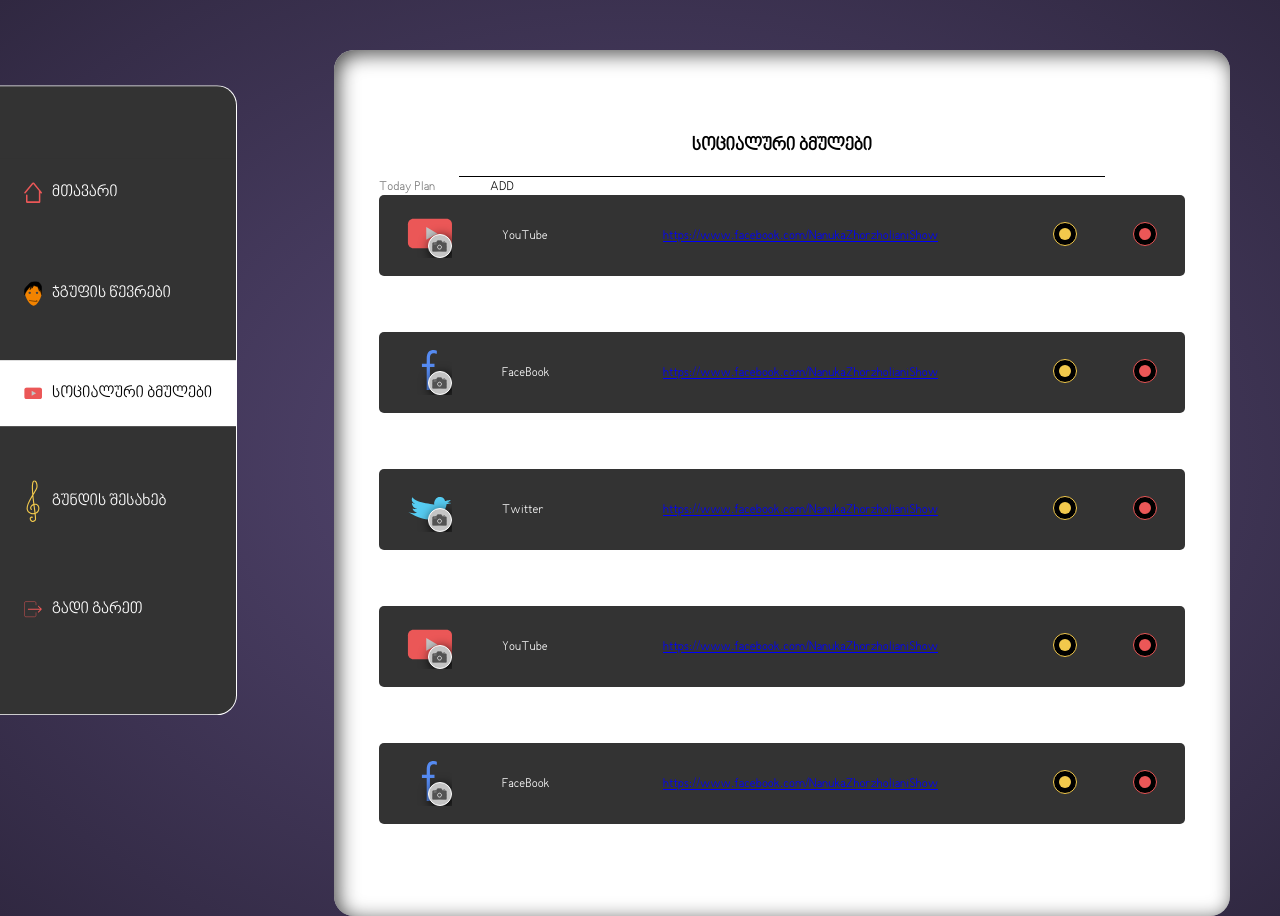
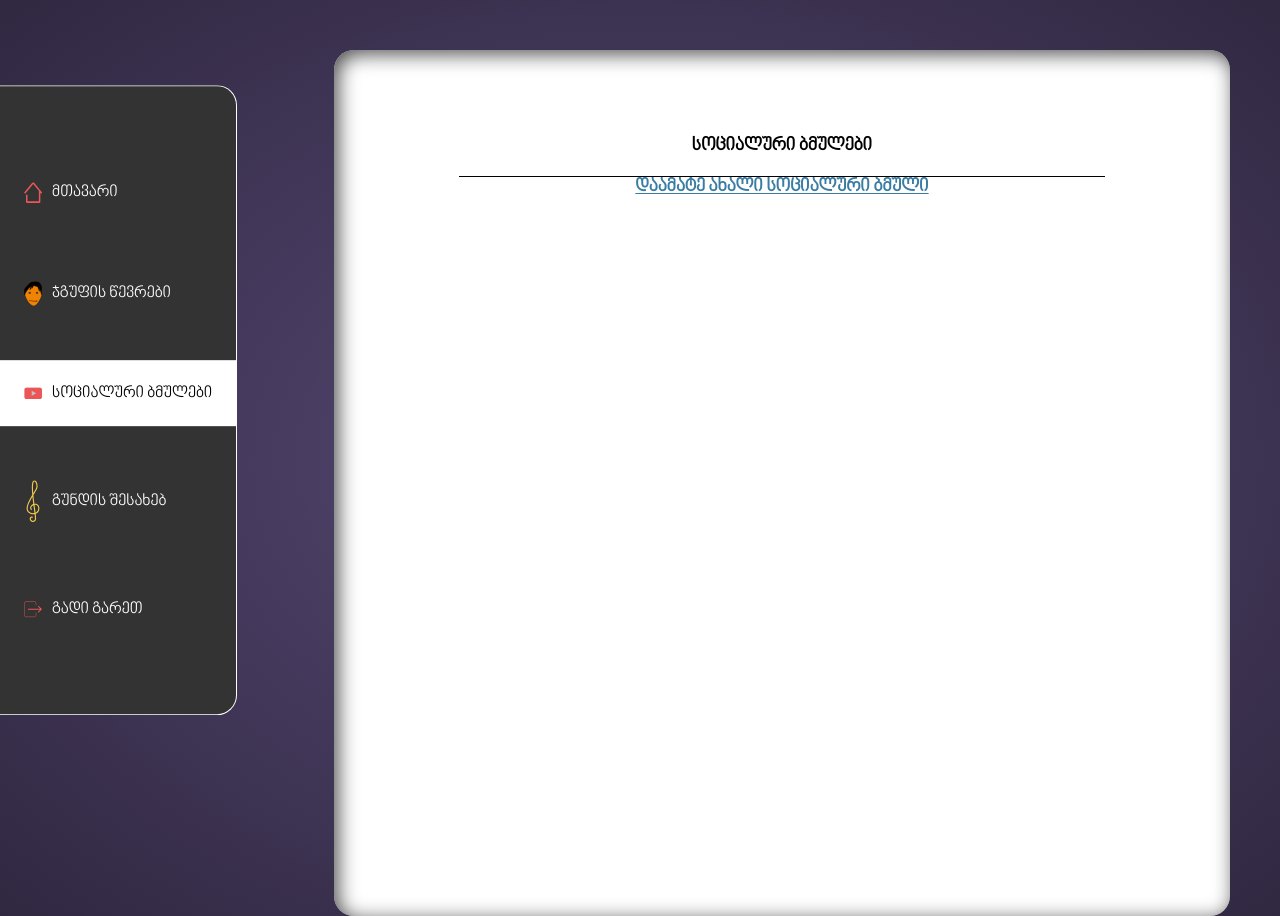
Before and after one commit to KiwiScreams/FolkSoul-app, a React (Vite) app: page /main/social in a window 1280 px wide. Built offline with nearby package versions, Linux system fonts and the light colour scheme.

Commit message:
social page

```diff
--- a/src/components/SocialLinks.jsx
+++ b/src/components/SocialLinks.jsx
@@ -7,119 +7,224 @@ import facebook_icon from "../assets/images/facebook.svg"
 import twitter_icon from "../assets/images/twitter.svg"
 import camera from "../assets/images/Camera Icon.svg"
 function SocialLinks() {
+    const [todo, setTodo] = useState([]);
     const [input, setInput] = useState('');
-    const [todo, setTodo] = useState([
-        { id: Math.random(), name: "YouTube", href: "https://www.facebook.com/NanukaZhorzholianiShow", image: youtube_icon },
-        { id: Math.random(), name: "FaceBook", href: "https://www.facebook.com/NanukaZhorzholianiShow", image: facebook_icon },
-        { id: Math.random(), name: "Twitter", href: "https://www.facebook.com/NanukaZhorzholianiShow", image: twitter_icon },
-        { id: Math.random(), name: "YouTube", href: "https://www.facebook.com/NanukaZhorzholianiShow", image: youtube_icon },
-        { id: Math.random(), name: "FaceBook", href: "https://www.facebook.com/NanukaZhorzholianiShow", image: facebook_icon },
-        { id: Math.random(), name: "Twitter", href: "https://www.facebook.com/NanukaZhorzholianiShow", image: twitter_icon },
-        { id: Math.random(), name: "YouTube", href: "https://www.facebook.com/NanukaZhorzholianiShow", image: youtube_icon },
-        { id: Math.random(), name: "FaceBook", href: "https://www.facebook.com/NanukaZhorzholianiShow", image: facebook_icon },
-        { id: Math.random(), name: "Twitter", href: "https://www.facebook.com/NanukaZhorzholianiShow", image: twitter_icon }
-    ]);
-    const [recentImageURL, setRecentImageURL] = useState(null);
-    // useEffect(() => {
-    //     const storedImage = localStorage.getItem("social-image");
-    //     if (storedImage) {
-    //       setRecentImageURL(storedImage);
-    //     }
-    //   }, []);
-      const handleImageChange = (event, todoId) => {
-        const file = event.target.files[0]
-        const reader = new FileReader()
-        reader.addEventListener("load", () => {
-          const imageDataURL = reader.result;
-          setTodo(todo.map((item) =>
-            item.id === todoId ? { ...item, recentImageURL: imageDataURL } : item
-          ))
-        //   localStorage.setItem(`social-image`, imageDataURL)
-        })
-        reader.readAsDataURL(file)
-      }
+    const [updateToDo, setUpdateToDo] = useState(null);
+    const [toggle, setToggle] = useState(true);
+    const [image, setImage] = useState(null);
+    const [name, setName] = useState('');
+    const [href, setHref] = useState('');
+    const [imageUrl, setImageUrl] = useState(null);
+    const [showPanel, setShowPanel] = useState(false);
+    const handleImageChange = (event) => {
+        setImage(event.target.files[0]);
+        const imageUrl = URL.createObjectURL(event.target.files[0]);
+        setImageUrl(imageUrl);
+    };
 
-    const [updateToDo, setUpdateToDo] = useState(null);
-    const [IsToggle, setToggle] = useState(true);
-    const AddItem = (e) => {
-        e.preventDefault();
-        if (!input) {
-            alert("Please Fill Input Value");
-        } else if (input === " ") {
-            alert("Please Fill Input Value");
-        }
-        else if (updateToDo) {
-            setTodo(todo.map((e) => {
+    const AddItem = () => {
+        if (updateToDo) {
+            const updatedTodo = todo.map((e) => {
                 if (e.id === updateToDo) {
-                    return { ...e, name: input }
+                    return { ...e, name: name, href: href, image: image };
                 }
                 return e;
-            }))
-            setInput('');
+            });
+            setTodo(updatedTodo);
+            setUpdateToDo(null);
             setToggle(true);
-            setUpdateToDo(null);
+            setImage(null);
+            setName('');
+            setHref('');
         } else {
-            const AllInput = { id: Math.random(), name: input }
-            setTodo([...todo, AllInput]);
-            setInput('')
+            const newTodo = {
+                id: Math.random(),
+                name: name,
+                href: href,
+                image: image,
+            };
+            setTodo([...todo, newTodo]);
+            setImage(null);
+            setName('');
+            setHref('');
         }
-    }
+    };
+
     const DeleteItem = (ToDo) => {
-        const TrashData = todo.filter((e) => {
-            return e.id !== ToDo.id
-        })
-        setTodo(TrashData);
-    }
+        const filteredTodo = todo.filter((e) => e.id !== ToDo.id);
+        setTodo(filteredTodo);
+    };
+
     const EditItem = (ToDo) => {
-        const UpdateFind = todo.find((e) => {
-            return e.id === ToDo.id
-        })
-        setInput(UpdateFind.name);
-        setUpdateData(ToDo.id);
+        const updatedTodo = todo.find((e) => e.id === ToDo.id);
+        setName(updatedTodo.name);
+        setHref(updatedTodo.href);
+        setImage(updatedTodo.image);
+        setUpdateToDo(ToDo.id);
         setToggle(false);
-    }
+    };
+
+    const handleAddSocClick = () => {
+        setShowPanel(true);
+    };
+
+    const handleClosePanel = () => {
+        setShowPanel(false);
+    };
+
     return (
-        <>
+        // <div className="social-links-container">
+        //     <div className="social-links-header">
+        //         <h5 className="text-bg">სოციალური ბმულები</h5>
+        //     </div>
+        //     <div className="social-links-body">
+        //         <input
+        //             type="file"
+        //             onChange={handleImageChange}
+        //             placeholder="აირჩიე სოციალური ქსელის ხატულა"
+        //         />
+        //         <input
+        //             type="text"
+        //             value={name}
+        //             onChange={(e) => setName(e.target.value)}
+        //             placeholder="Name of social network"
+        //         />
+        //         <input
+        //             type="text"
+        //             value={href}
+        //             onChange={(e) => setHref(e.target.value)}
+        //             placeholder="Link"
+        //         />
+        //         <button onClick={AddItem}>ADD</button>
+        //         <div className="all-todos-container">
+        //             {todo.map((e) => (
+        //                 <div key={e.id} className="flex todo">
+        //                     <div className="flex todo-content">
+        //                         <div className="soc-image">
+        //                             <img src={e.image} className="soc" />
+        //                             <div className="choose-image">
+        //                                 <input
+        //                                     type="file"
+        //                                     id="image-upload"
+        //                                     onChange={(event) => handleImageChange(event, e.id)}
+        //                                 />
+        //                                 {imageUrl && (
+        //                                     <img src={imageUrl} alt="Chosen Image" style={{ width: 100, height: 100 }} className="soc-image" />
+        //                                 )}
+        //                                 <img src={camera} alt="" id="avatar" />
+        //                             </div>
+        //                         </div>
+        //                         <input type="text" value={e.name} disabled className="todo-title" />
+        //                         <input type="text" value={e.href} disabled className="todo-href" />
+        //                     </div>
+        //                     <div className="flex edit-delete-btn-container">
+        //                         <div>
+        //                             <button onClick={() => EditItem(e)}>
+        //                                 <img src={editBtn} />
+        //                             </button>
+        //                         </div>
+        //                         <div>
+        //                             <button onClick={() => DeleteItem(e)}>
+        //                                 <img src={deleteBtn} />
+        //                             </button>
+        //                         </div>
+        //                     </div>
+        //                 </div>
+        //             ))}
+        //         </div>
+        //         <button className="goback-btn text-bg add-soc" onClick={handleAddSocClick}>
+        //             დაამატე ახალი სოციალური ბმული
+        //         </button>
+        //         <div className="all-todos-container">
+        //             {todo.map((e) => (
+        //                 <div key={e.id} className="flex todo">
+        //                     <div className="flex todo-content">
+        //                         <div className="soc-image">
+        //                             <img src={e.image} className="soc" />
+        //                             <div className="choose-image">
+        //                                 <input
+        //                                     type="file"
+        //                                     onChange={handleImageChange}
+        //                                     placeholder="აირჩიე სოციალური ქსელის ხატულა"
+        //                                 />
+        //                             </div>
+        //                         </div>
+        //                     </div>
+        //                 </div>
+        //             ))}
+        //         </div>
+        //     </div>
+        // </div>
         <div className="social-links-container">
             <div className="social-links-header">
                 <h5 className="text-bg">სოციალური ბმულები</h5>
             </div>
             <div className="social-links-body">
-                    <input type="text" placeholder='Today Plan' onChange={(e) => {
-                        setInput(e.target.value);
-                    }} value={input}></input>
-                    <button onClick={AddItem}> ADD </button>
-                    <div className='all-todos-container'>
-                        {todo?.map((e) => {
-                            return (
+                {showPanel && (
+                    <div className="add-soc-panel">
+                        <div className="panel-header">
+                            <h5>Add Social Link</h5>
+                            <button onClick={handleClosePanel}>Close</button>
+                        </div>
+                        <input
+                            type="file"
+                            onChange={handleImageChange}
+                            placeholder="აირჩიე სოციალური ქსელის ხატულა"
+                        />
+                        <input
+                            type="text"
+                            value={name}
+                            onChange={(e) => setName(e.target.value)}
+                            placeholder="Name of social network"
+                        />
+                        <input
+                            type="text"
+                            value={href}
+                            onChange={(e) => setHref(e.target.value)}
+                            placeholder="Link"
+                        />
+                        <button onClick={AddItem}>ADD</button>
+                    </div>
+                )}
+                <button onClick={handleAddSocClick} className="goback-btn text-bg add-soc">დაამატე ახალი სოციალური ბმული</button>
+                <div className="all-todos-container">
+                    {todo.map((e) => (
                         <div key={e.id} className="flex todo">
                             <div className="flex todo-content">
                                 <div className="soc-image">
-                                        <img src={e.recentImageURL ? e.recentImageURL : e.image} className="soc"/>
+                                    <img src={e.image} className="soc" />
                                     <div className="choose-image">
-                                                <input type="file" id="image-upload" onChange={(event) => handleImageChange(event, e.id)}/>
+                                        <input
+                                            type="file"
+                                            id="image-upload"
+                                            onChange={(event) => handleImageChange(event, e.id)}
+                                        />
+                                        {imageUrl && (
+                                            <img src={imageUrl} alt="Chosen Image" style={{ width: 100, height: 100 }} className="soc-image" />
+                                        )}
                                         <img src={camera} alt="" id="avatar" />
                                     </div>
                                 </div>
                                 <input type="text" value={e.name} disabled className="todo-title" />
-                                        <input type="text" value={e.href} disabled className="todo-href"/>
+                                <input type="text" value={e.href} disabled className="todo-href" />
                             </div>
                             <div className="flex edit-delete-btn-container">
                                 <div>
-                                            <button onClick={() => EditItem(e)}><img src={editBtn} /></button>
+                                    <button onClick={() => EditItem(e)}>
+                                        <img src={editBtn} />
+                                    </button>
                                 </div>
                                 <div>
-                                            <button onClick={() => DeleteItem(e)}><img src={deleteBtn} /></button>
+                                    <button onClick={() => DeleteItem(e)}>
+                                        <img src={deleteBtn} />
+                                    </button>
                                 </div>
                             </div>
                         </div>
-                            )
-                        })}
-                    </div>
-                    <button className="goback-btn text-bg">დაამატე ახალი სოციალური ბმული</button>
+                    ))}
                 </div>
             </div>
-        </>
-    )
+        </div>
+    );
 }
 export default SocialLinks
```
Lines whose indentation alone changed are shown as unchanged.
